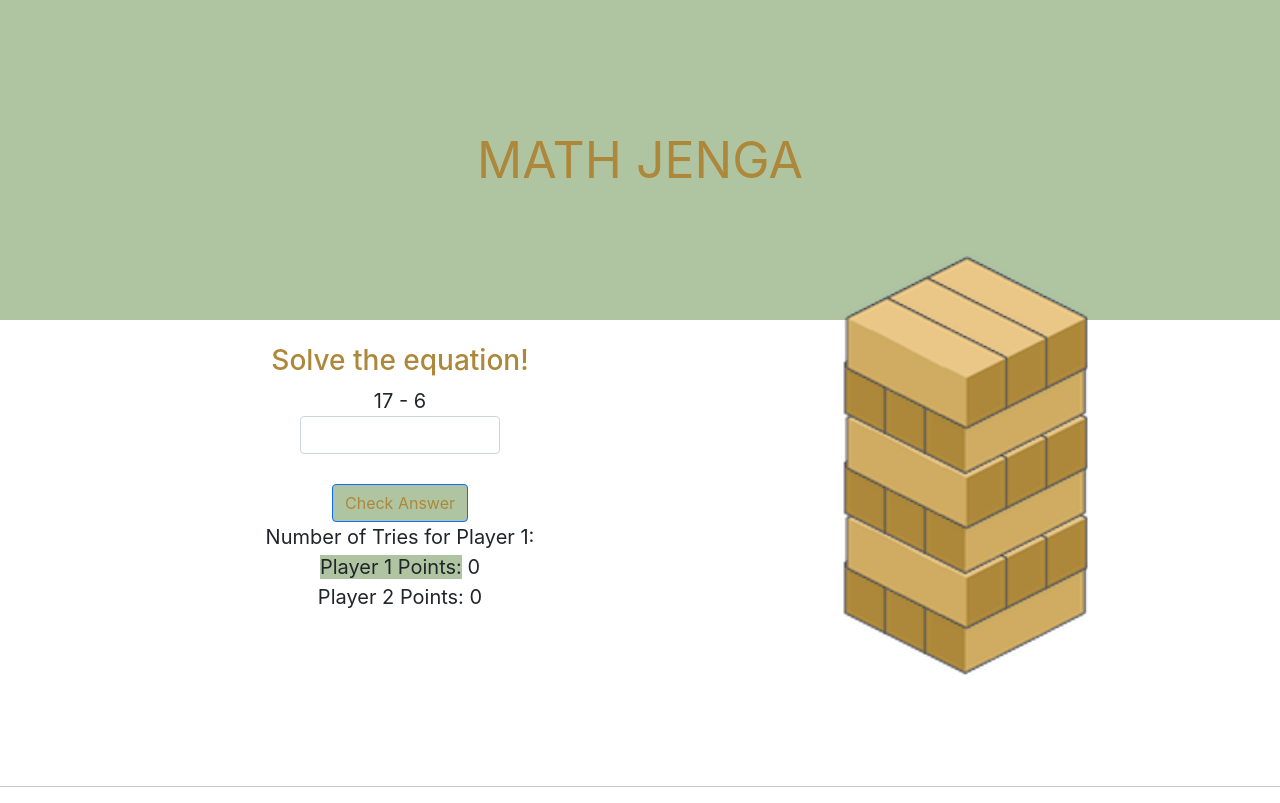
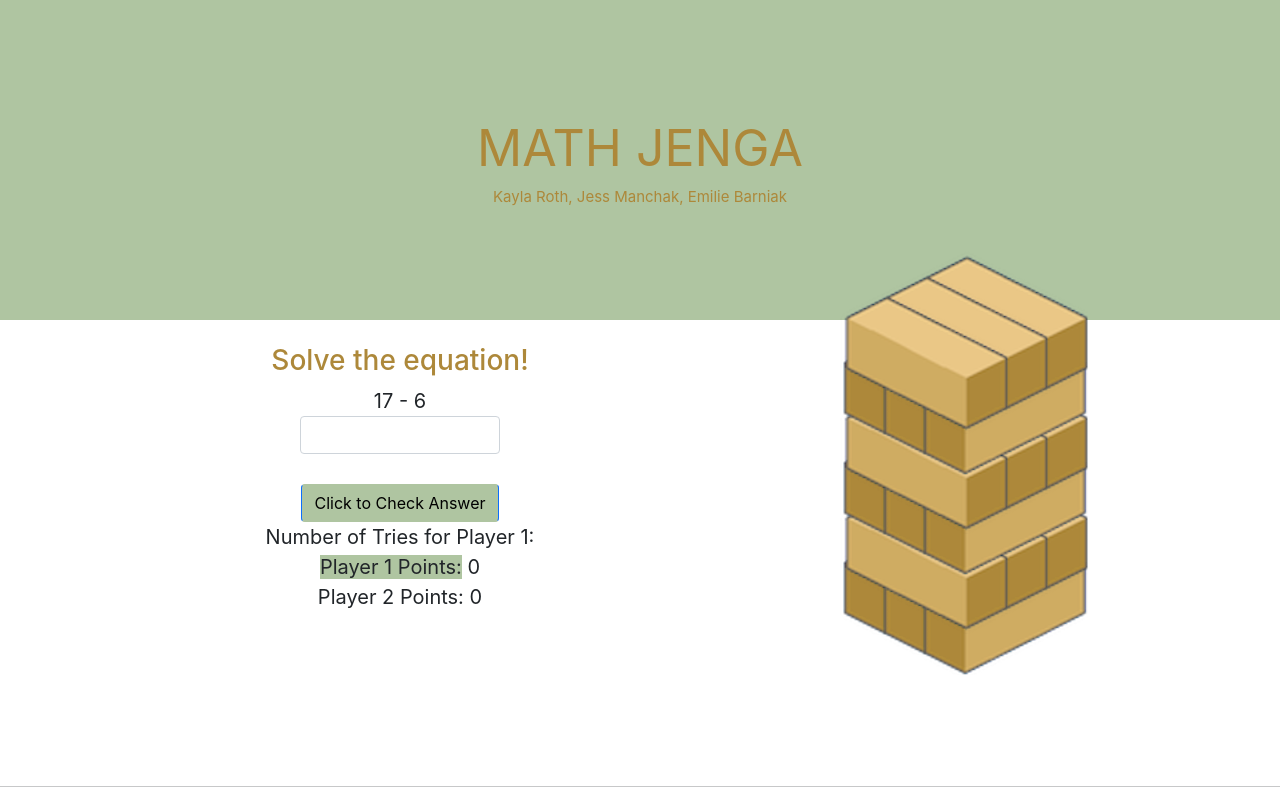
Before and after one commit to kroth353/henhacks2024, a React (Create React App) app: page / in a window 1280 px wide. Built offline with nearby package versions, Linux system fonts and the light colour scheme.

Commit message:
Pride and Joy

```diff
--- a/src/App.tsx
+++ b/src/App.tsx
@@ -67,6 +67,8 @@
         <div className="App">
             <header className="App-header" style={{color:'#AD883A', fontSize:'50px'}}>
                 MATH JENGA
+                <br></br>
+                <div style={{fontSize:'15px'}}>Kayla Roth, Jess Manchak, Emilie Barniak</div>
             </header>
         <body style={{height:'450px'}}>
             <div>
--- a/src/form-components/EquationGenerator.tsx
+++ b/src/form-components/EquationGenerator.tsx
@@ -67,7 +67,7 @@
                 <Form.Control ref={answerInputRef} onChange={updateAnswer} style={{ width: '200px', margin: '0 auto' }}/>
             </Form.Group>
             <br></br>
-            <Button onClick={checkAnswer} disabled={correctAnswerSubmittted} style={{backgroundColor: "#afc5a1", color:'#AD883A'}}>Check Answer</Button>
+            <Button onClick={checkAnswer} disabled={correctAnswerSubmittted} style={{backgroundColor: "#afc5a1", borderBlockColor:"#afc5a1", color:'black'}}>Click to Check Answer</Button>
             <div>{displayText}</div>
             <div> {"Number of Tries for "} {currentPlayer + ":"} {numTries === 0 ? " " : numTries}</div>
             <div> <span style={currentPlayer === "Player 1" ? {
```
